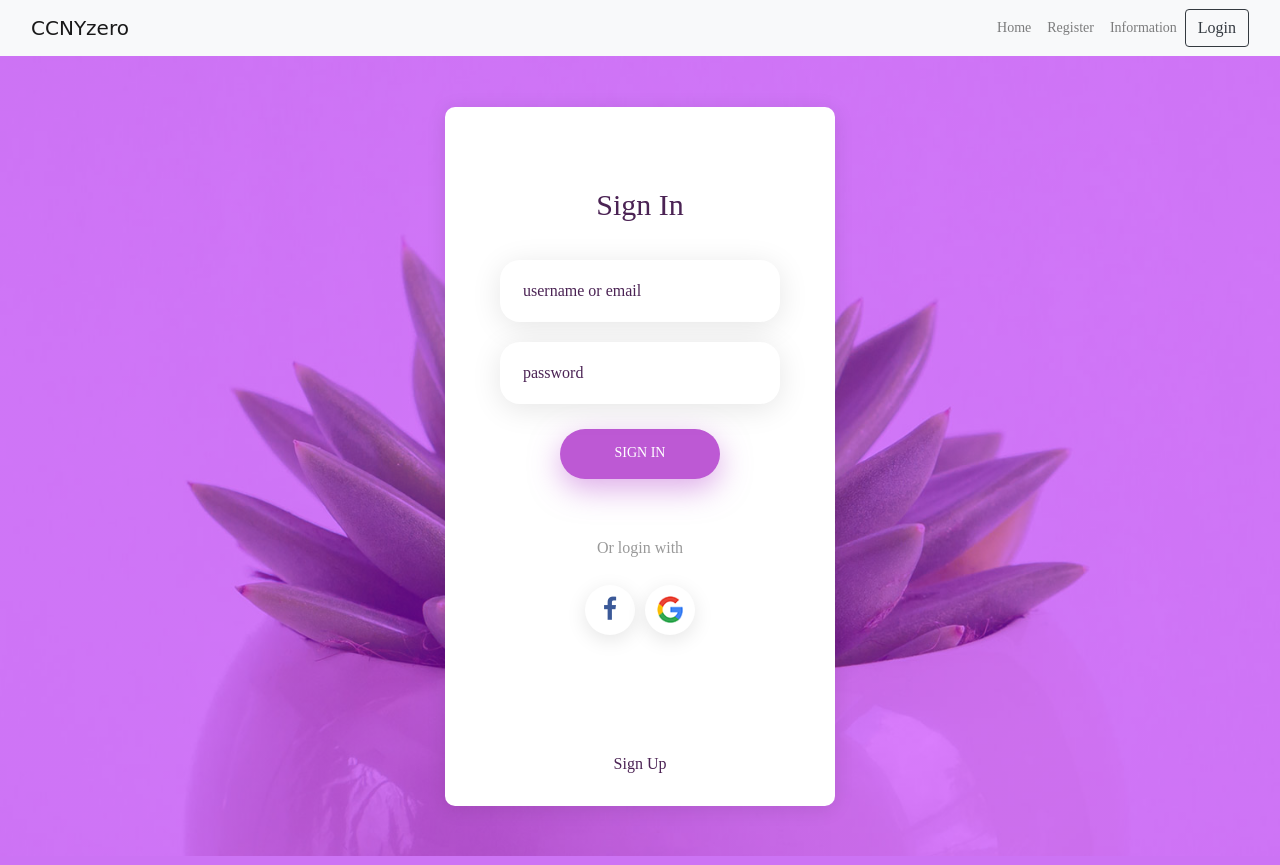
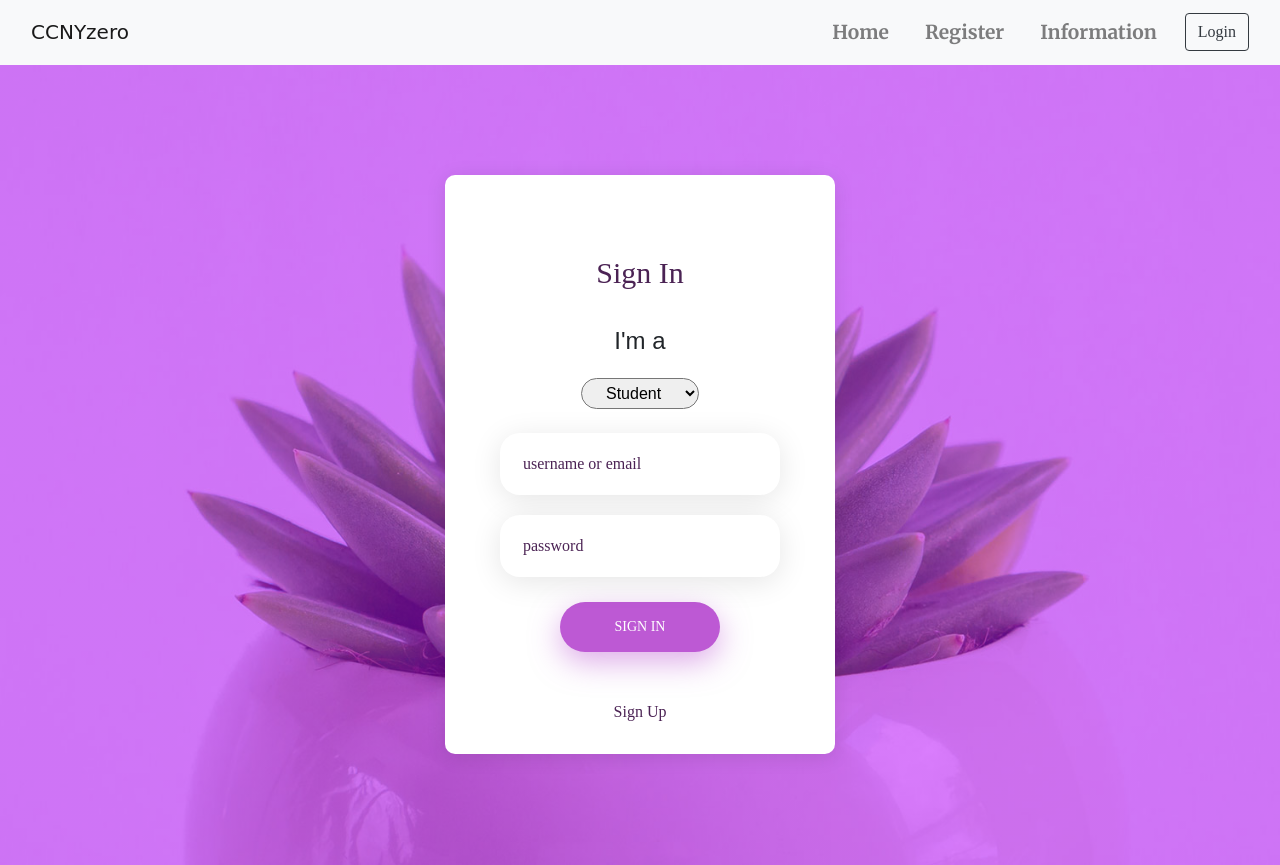
Before and after one commit to reazs/cuny_Zero, a Flask app: page /login in a window 1280 px wide. Run offline with Flask 2, Linux system fonts and the light colour scheme; some libraries are stand-ins or nearby versions; some web fonts are replaced.

Commit message:
updated the login page and added some content on css and javascript

```diff
--- a/cunyzero/static/css/main.css
+++ b/cunyzero/static/css/main.css
@@ -452,3 +452,9 @@ iframe {
     padding-right: 15px;
   }
 }
+
+.selection-box{
+    padding: 5px 20px;
+    border-radius: 20px;
+
+}
--- a/cunyzero/static/styles.css
+++ b/cunyzero/static/styles.css
@@ -5,7 +5,7 @@ body{
 
 
 
-/* navbar design */
+                                                    /* navbar design */
 .brand-img{
     width: 80px;
 
@@ -21,6 +21,15 @@ nav{
 
 }
 
+.nav-link{
+ margin-left: 20px;
+ font-size: 1.2rem;
+ font-family: 'Merriweather', serif;
+}
+
+.login-btn{
+    margin-left: 20px;
+}
 
 /* top-section */
 .top-section{
@@ -52,7 +61,7 @@ nav{
 
 
 
-/* middle container */
+                                                     /* middle container */
 
 .middle-container{
     padding: 100px 0;
--- a/cunyzero/templates/login.html
+++ b/cunyzero/templates/login.html
@@ -57,7 +57,15 @@
             <span class="login100-form-title p-b-37">
                 Sign In
             </span>
+            <h4>I'm a</h4>
+            <br>
+            <select name="options" class="selection-box">
+            <option value ="Student">Student</option>
+            <option value ="Staff" >Staff</option>
 
+            </select>
+            <br>
+            <br>
             <div class="wrap-input100 validate-input m-b-20" data-validate="Enter username or email">
                 <input class="input100" type="text" name="username" placeholder="username or email">
                 <span class="focus-input100"></span>
@@ -74,22 +82,23 @@
                 </button>
             </div>
 
-            <div class="text-center p-t-57 p-b-20">
-                <span class="txt1">
-                    Or login with
-                </span>
-            </div>
+<!--            <div class="text-center p-t-57 p-b-20">-->
+<!--                <span class="txt1">-->
+<!--                    Or login with-->
+<!--                </span>-->
+<!--            </div>-->
 
-            <div class="flex-c p-b-112">
-                <a href="#" class="login100-social-item">
-                    <i class="fa fa-facebook-f"></i>
-                </a>
+<!--            <div class="flex-c p-b-112">-->
+<!--                <a href="#" class="login100-social-item">-->
+<!--                    <i class="fa fa-facebook-f"></i>-->
+<!--                </a>-->
 
-                <a href="#" class="login100-social-item">
-                    <img src="static/images/icons/icon-google.png" alt="GOOGLE">
-                </a>
-            </div>
-
+<!--                <a href="#" class="login100-social-item">-->
+<!--                    <img src="static/images/icons/icon-google.png" alt="GOOGLE">-->
+<!--                </a>-->
+<!--            </div>-->
+            <br>
+            <br>
             <div class="text-center">
                 <a href="#" class="txt2 hov1">
                     Sign Up
@@ -100,6 +109,7 @@
 
     </div>
 </div>
+
 
 
 
@@ -125,4 +135,6 @@
 <!--===============================================================================================-->
 	<script src="js/main.js"></script>
 
+
+
 {% endblock %}
--- a/cunyzero/templates/navbar.html
+++ b/cunyzero/templates/navbar.html
@@ -20,7 +20,7 @@
         </li>
 
       </ul>
-      <a href="{{url_for('login')}}" class="btn btn-outline-dark">Login</a>
+      <a href="{{url_for('login')}}" class="btn btn-outline-dark login-btn">Login</a>
     </div>
   </div>
 </nav>
```
Also changed, not shown: cunyzero/templates/footer.html (added, +8 -0 lines), cunyzero/templates/index.html (+1 -8 lines).
